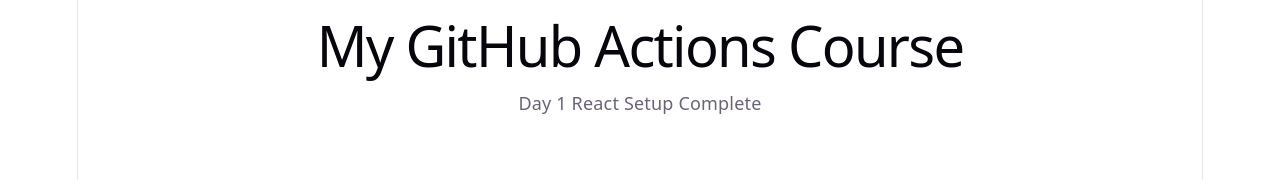
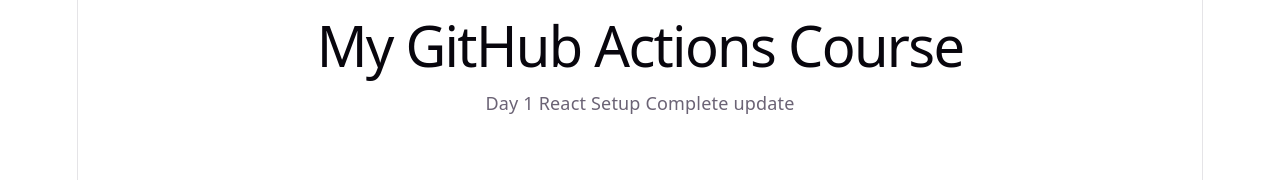
Before and after one commit to bhanumetal/react-github-action-app, a React (Vite) app: page / in a window 1280 px wide. Shown: the top 180 px of the page. Built offline with nearby package versions, Linux system fonts and the light colour scheme.

Commit message:
test pr workflow

```diff
--- a/src/App.jsx
+++ b/src/App.jsx
@@ -2,7 +2,7 @@
   return (
     <div>
       <h1>My GitHub Actions Course</h1>
-      <p>Day 1 React Setup Complete</p>
+      <p>Day 1 React Setup Complete update</p>
     </div>
   );
 }
```
